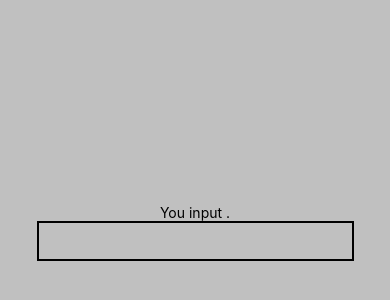
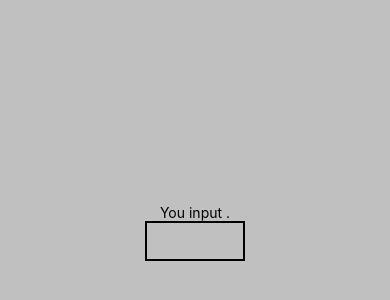
Before and after one commit to elolelo/ReactNativeApplications-v1, a React Native app: screen / in a window 390 px wide. Shown: the part 190-490 px from the top of the page. Built offline with nearby package versions, Linux system fonts and the light colour scheme.

Commit message:
Introduced content from forecast component

```diff
--- a/App.js
+++ b/App.js
@@ -13,12 +13,23 @@ class WeatherProject extends Component {
     };
 
   render() {
+    let content = null;
+    if (this.state.forecast !== null) {
+      content = (
+        <Forecast
+          main={this.state.forecast.main}
+          description={this.state.forecast.description}
+          temp={this.state.forecast.temp}
+        />
+      );
+ }
+
     return (
       <View style={styles.container}>
           <Text>
               You input {this.state.zip}.
           </Text>
-
+          {content}
           <TextInput style={styles.input}  onSubmitEditing={this._handleTextChange}/>
       </View>
     );
@@ -34,7 +45,10 @@ const styles = StyleSheet.create({
   input: {
     fontSize: 20,
     borderWidth: 2,
-    height: 40
+    padding: 2,
+    height: 40,
+    width: 100,
+    textAlign: "center"
     }
 });
 
```
